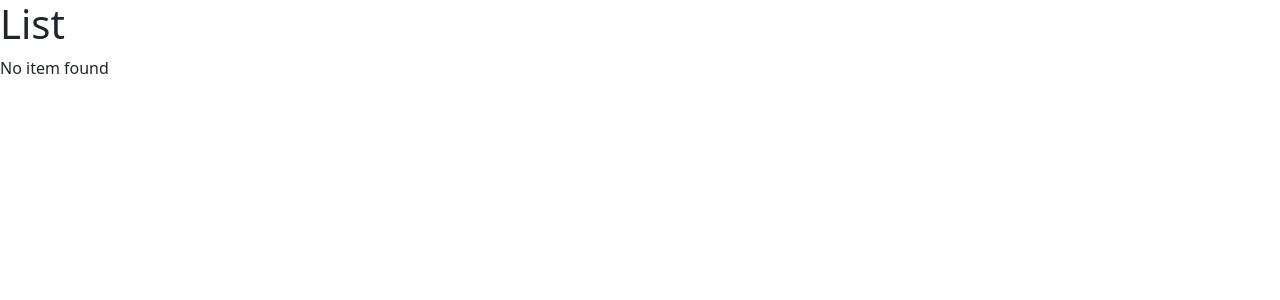
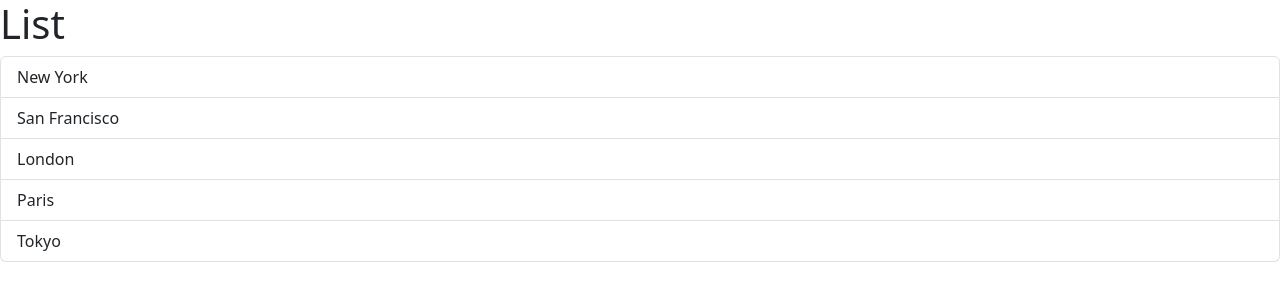
Before and after one commit to MazenThinks/REACT_MADNESS, a React (Vite) app: page / in a window 1280 px wide. Shown: the top 300 px of the page. Built offline with nearby package versions, Linux system fonts and the light colour scheme.

Commit message:
applying bootstrap to the list if items exist

```diff
--- a/src/Components/ListGroup.tsx
+++ b/src/Components/ListGroup.tsx
@@ -3,7 +3,7 @@
 function ListGroup() {
   let items = ["New York", "San Francisco", "London", "Paris", "Tokyo"];
 
-  items = [];
+  //items = [];
 
   const Zeroitems = () => {
     return items.length === 0 ? <p>No item found</p> : null;
@@ -17,7 +17,7 @@
       ) : (
         <ul className="list-group">
           {items.map((item) => (
-            <li key={item}>{item}</li>
+            <li className ="list-group-item" key={item}>{item}</li>
           ))}
         </ul>
       )}
```
